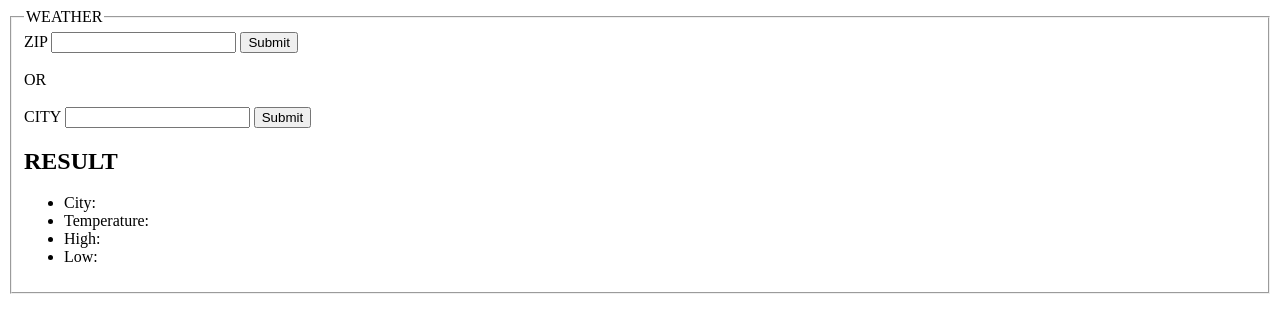
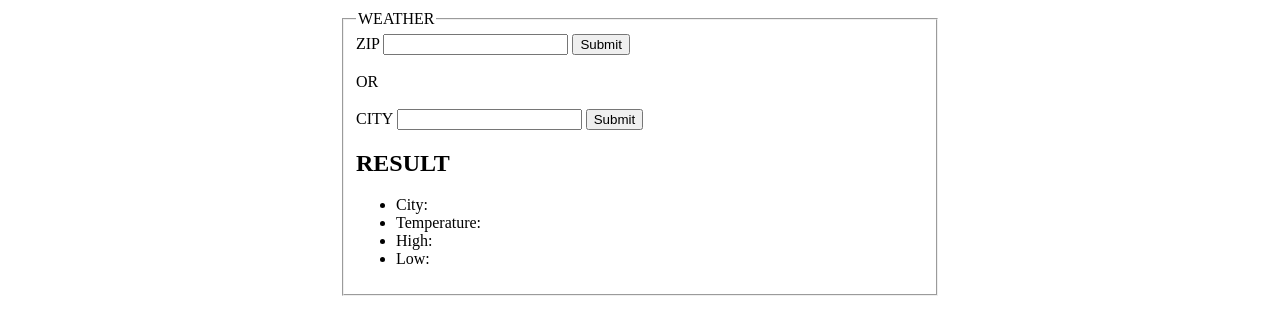
Before and after one commit to Loretac/Weather, a plain HTML site: page index.html in a window 1280 px wide. Drawn offline with Linux system fonts and the light colour scheme.

Commit message:
added base stylesheet and gitignore

```diff
--- a/index.html
+++ b/index.html
@@ -2,6 +2,7 @@
 <html>
     <head>
         <meta charset="UTF-8">
+        <link rel="stylesheet" href="style.css" type="text/css">
         <title>Elegant Weather</title>
     </head>
 
--- /dev/null
+++ b/style.css
@@ -0,0 +1,12 @@
+body{
+    background-color: white;
+    margin-top:10px;
+    margin-left:auto;
+    margin-right:auto;
+
+    width: 90%;
+    height: 90%;
+    min-width: 400px;
+    max-width: 600px;
+
+}
```
Also changed, not shown: 1 other file.
